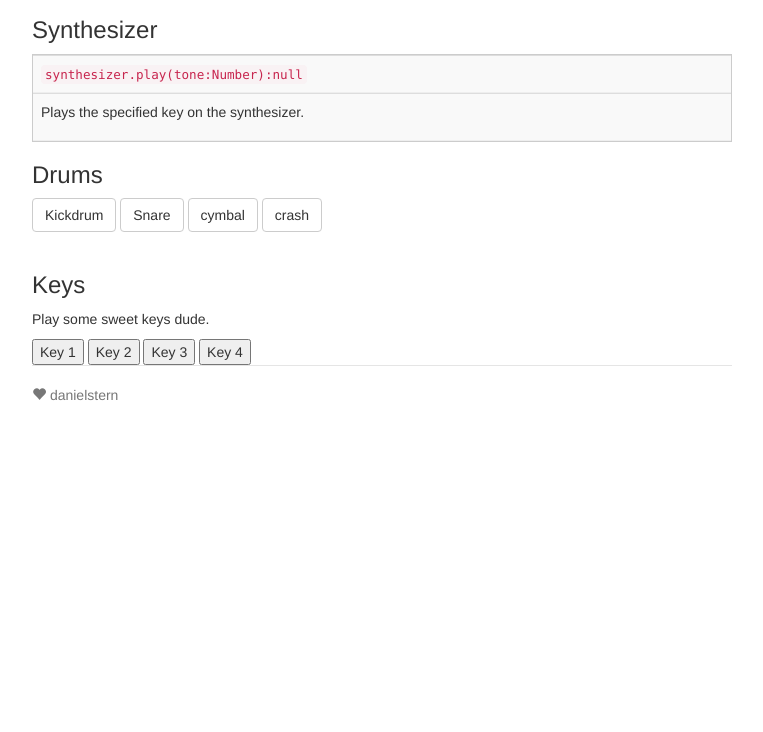
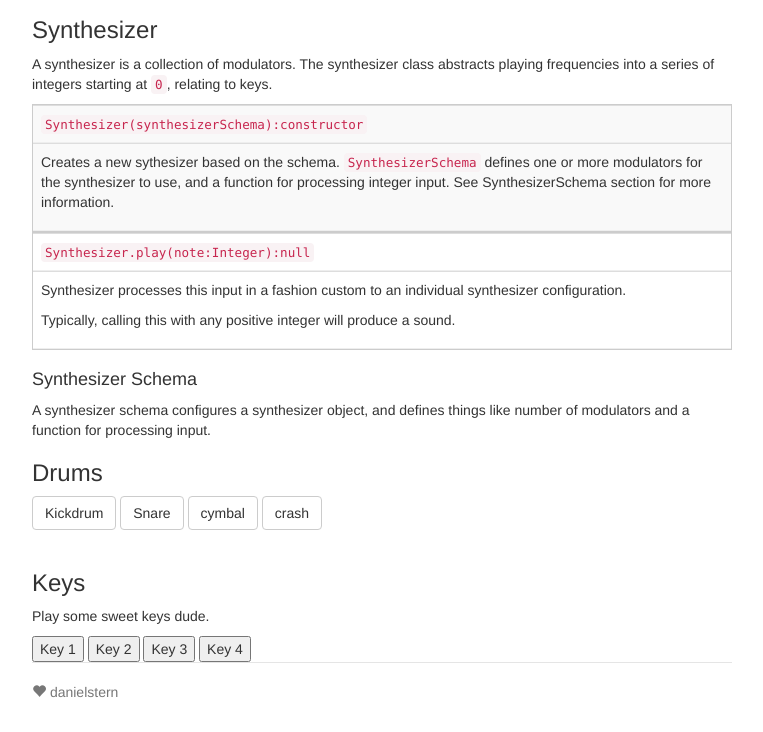
Before and after one commit to danielstern/jukeboxjs, a website: page app/index.html in a window 1280 px wide. Shown: the part 1954-2686 px from the top of the page, without its empty margins (258-1021 px from the left). Before the commit the page ends 2389 px from the top, so only its background shows below. Drawn offline with nearby package versions, Linux system fonts and the light colour scheme; files that its build step writes are made by us from their sources; files whose address does not match are found by name.

Commit message:
some improvements to docs

```diff
--- a/app/index.html
+++ b/app/index.html
@@ -194,19 +194,37 @@ jukebox.timer.setTimeout(modulator.stop,256)
           <h3>
             Synthesizer
           </h3>
+          <p>
+            A synthesizer is a collection of modulators. The synthesizer class abstracts playing frequencies into a series of integers starting at <code>0</code>, relating to keys.
+          </p>
           <table class='table table-striped'>
-            <tr>
+           <tr>
               <td>
               <code>
-                synthesizer.play(tone:Number):null
+                Synthesizer(synthesizerSchema):constructor
               </code>
               </td>
               <td>
                 <p>
-                  Plays the specified key on the synthesizer.
+                  Creates a new sythesizer based on the schema. <code>SynthesizerSchema</code> defines one or more modulators for the synthesizer to use, and a function for processing integer input.  See SynthesizerSchema section for more information.
                 </p>
                 </td>
             </tr>
+            <tr>
+               <td>
+               <code>
+                 Synthesizer.play(note:Integer):null
+               </code>
+               </td>
+               <td>
+                 <p>
+                   Synthesizer processes this input in a fashion custom to an individual synthesizer configuration.
+                 </p>
+                 <p>
+                   Typically, calling this with any positive integer will produce a sound.
+                 </p>
+                 </td>
+             </tr>
             <!-- <tr>
               <td>
               <code>
@@ -219,6 +237,11 @@ jukebox.timer.setTimeout(modulator.stop,256)
                 </td>
             </tr> -->
           </table>
+
+          <h4>Synthesizer Schema</h4>
+          <p>
+            A synthesizer schema configures a synthesizer object, and defines things like number of modulators and a function for processing input.
+          </p>
 <!--
           <h4>Example</h4>
           <h5>
--- a/app/scripts/jukebox.js
+++ b/app/scripts/jukebox.js
@@ -150,12 +150,6 @@ var Jukebox = function() {
             })
         }
 
-        var endSequence = function() {
-            if (currentSequence) {
-                timer.clearSequence(currentSequence);
-            }
-        }
-
         var play = function(tone) {
             console.log("playing tone...", tone);
             var map = options.schema.toneMap;
@@ -174,10 +168,7 @@ var Jukebox = function() {
 
         return {
             setVolume: setVolume,
-            // tone: tone,
             play: play,
-            // sequence: sequence,
-            endSequence: endSequence,
         }
     };
 
```
